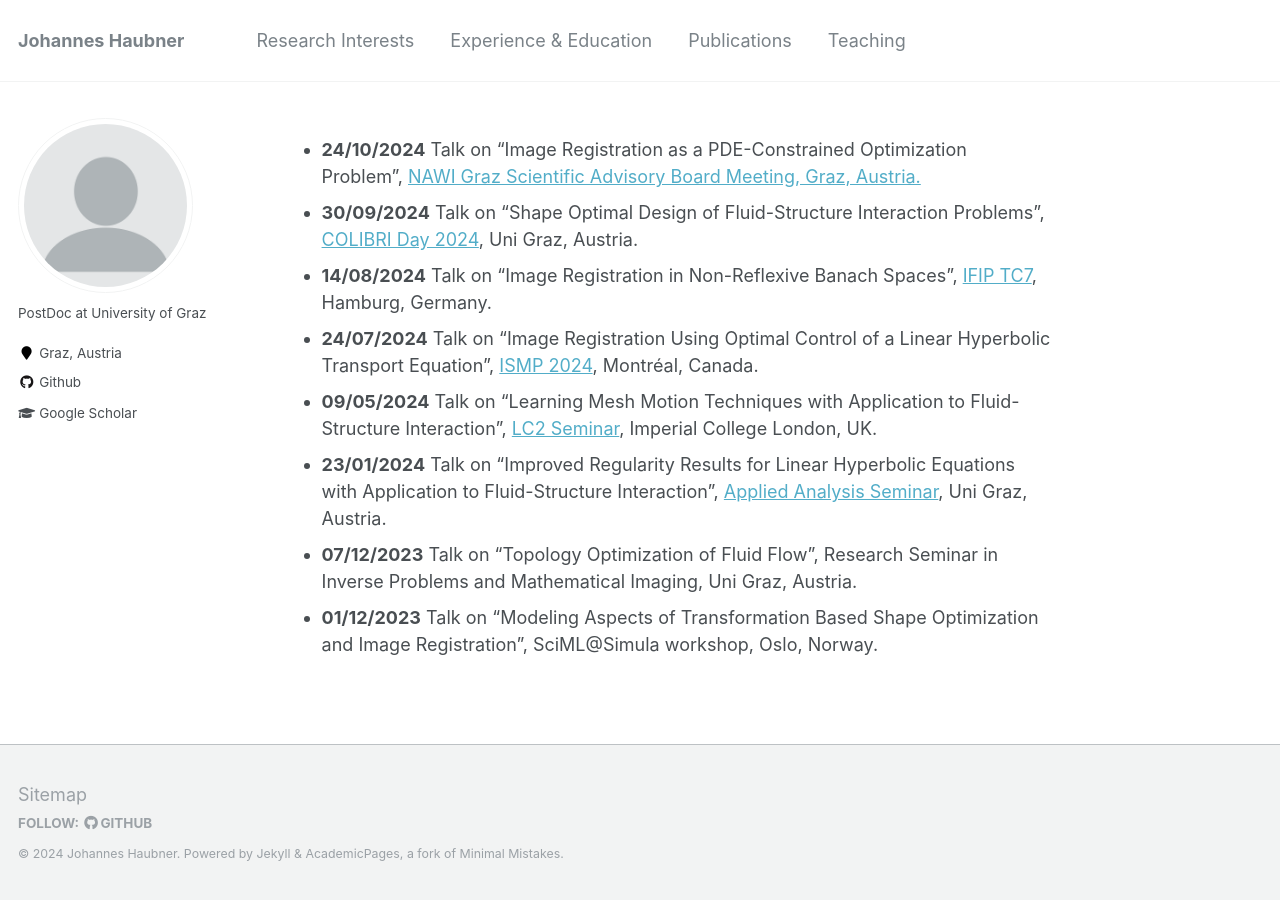
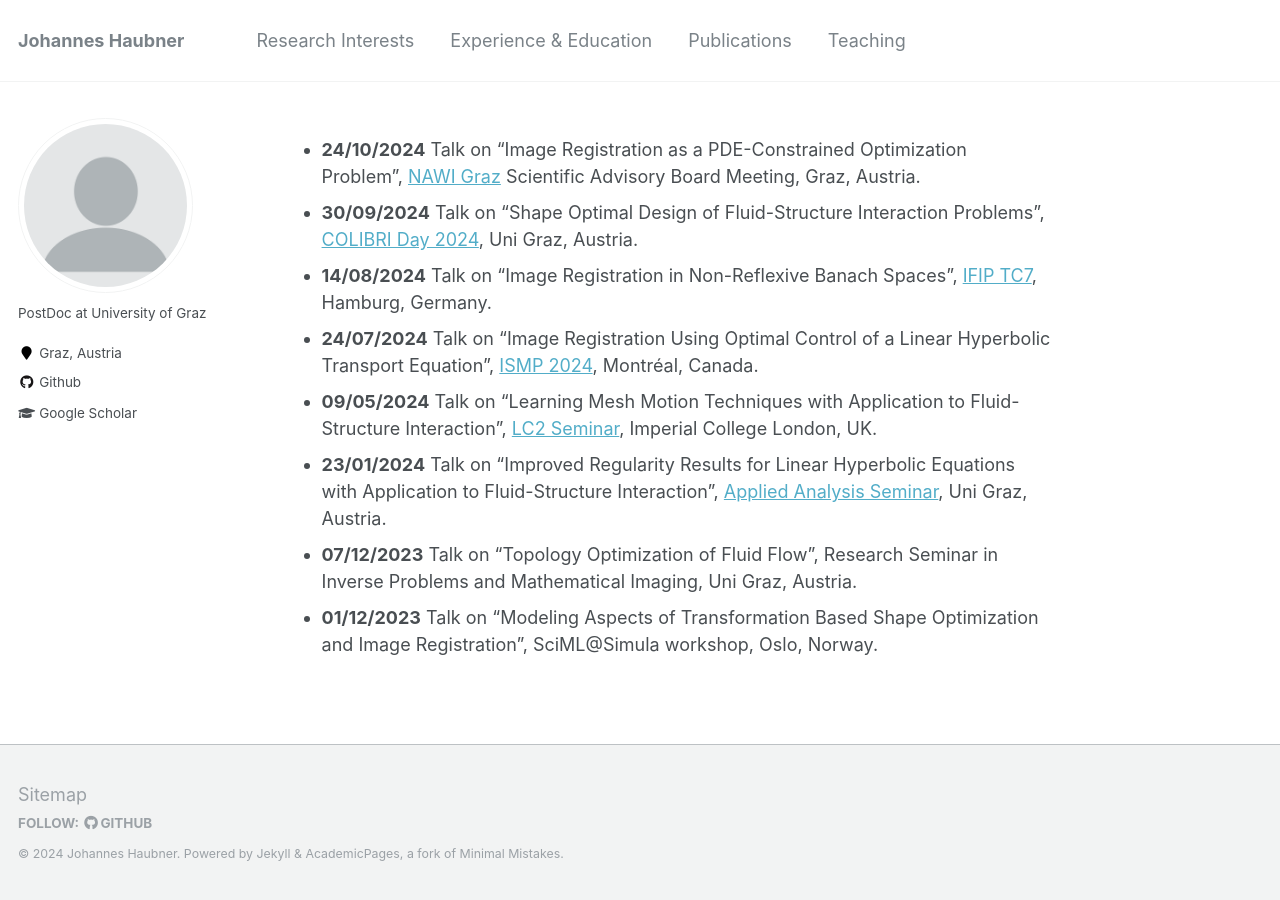
Before and after one commit to JohannesHaubner/johanneshaubner.github.io, a Jekyll site: the page built from _pages/about.md, in a window 1280 px wide. Built offline with Jekyll 4.4.1, drawn with Linux system fonts in a browser that asks for light colours.

```diff
--- a/_pages/about.md
+++ b/_pages/about.md
@@ -8,7 +8,7 @@ redirect_from:
   - /about.html
 ---
 
-- **24/10/2024** Talk on "Image Registration as a PDE-Constrained Optimization Problem", <a href="https://www.nawigraz.at">NAWI Graz Scientific Advisory Board Meeting, Graz, Austria.
+- **24/10/2024** Talk on "Image Registration as a PDE-Constrained Optimization Problem", <a href="https://www.nawigraz.at">NAWI Graz</a> Scientific Advisory Board Meeting, Graz, Austria.
 - **30/09/2024** Talk on "Shape Optimal Design of Fluid-Structure Interaction Problems", <a href="https://www.uni-graz.at/de/veranstaltungen/colibri-day/">COLIBRI Day 2024</a>, Uni Graz, Austria.
 - **14/08/2024** Talk on "Image Registration in Non-Reflexive Banach Spaces", <a href="https://www.conferences.uni-hamburg.de/event/301/">IFIP TC7</a>, Hamburg, Germany.
 - **24/07/2024** Talk on "Image Registration Using Optimal Control of a Linear Hyperbolic Transport Equation", <a href="https://ismp2024.gerad.ca/schedule/PS7/-74">ISMP 2024</a>, Montr&eacute;al, Canada.
```
